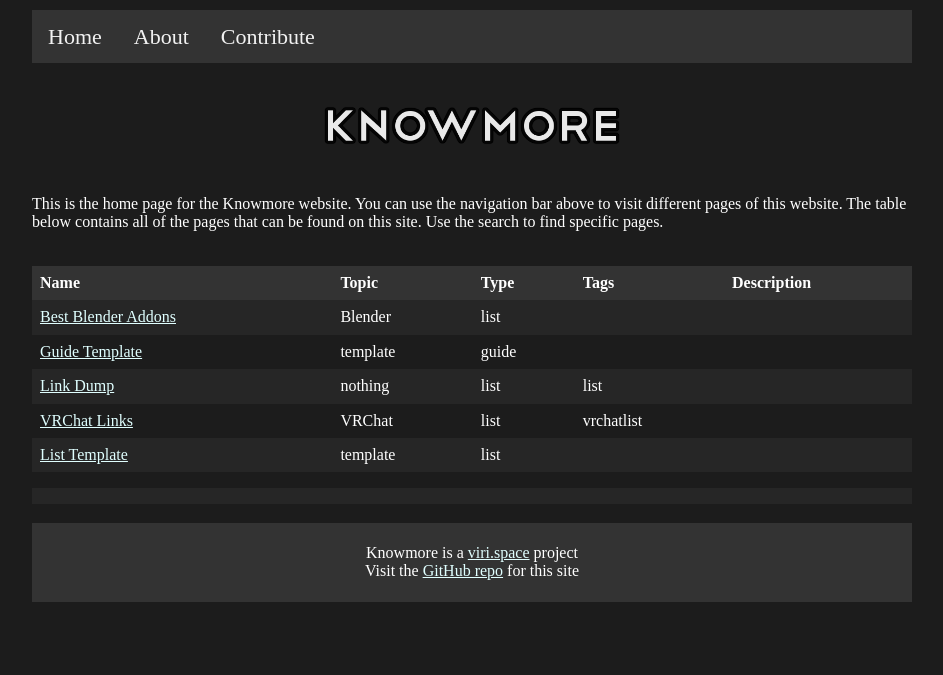
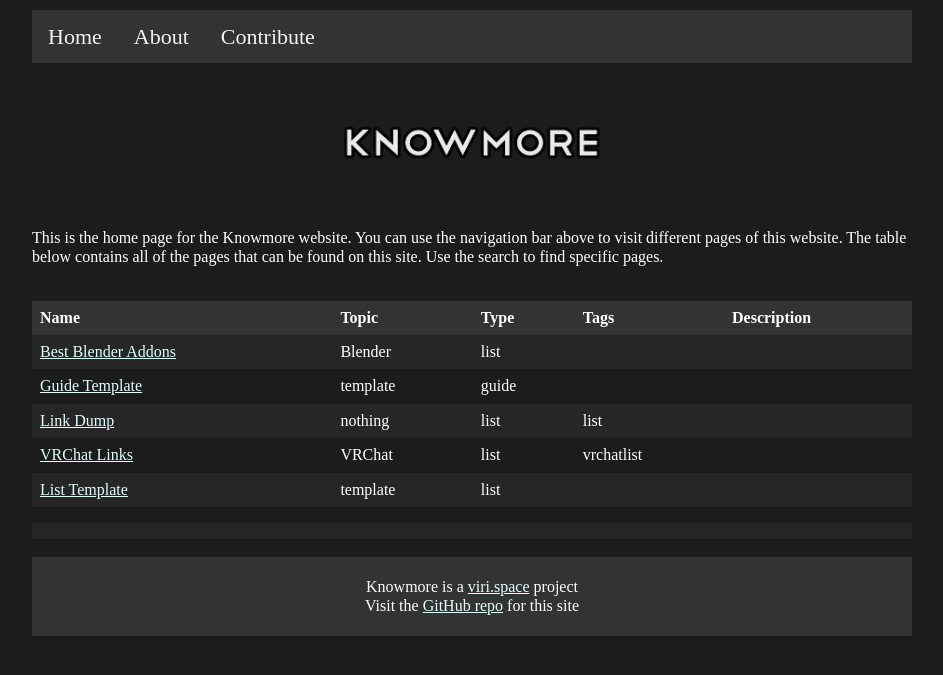
Before and after one commit to vuwnu/knowmore, a Jekyll site: the page built from index.html, in a window 1280 px wide. Shown: the top 675 px of the page, without its empty margins (168-1111 px from the left). Built offline with Jekyll 4.4.1, drawn with Linux system fonts in a browser that asks for light colours.

Commit message:
css update

```diff
--- a/assets/css/main.scss
+++ b/assets/css/main.scss
@@ -18,12 +18,17 @@ body {
 header {
   text-align: center;
 }
-h1 {
+h1, h2, h3, h4 {
   text-align: center;
 }
-.guide-img {
+.main img {
   max-width: 300px;
   padding: 20px;
+  margin: 20px;
+}
+.logo {
+  max-width: 600px;
+  padding: 0px;
   margin: 20px;
 }
 
@@ -53,10 +58,6 @@ th {
   color: white;
 }
 
-.logo {
-  max-width: 300px;
-  margin: 20px;
-}
 
 a {
   color: lightcyan;
```
